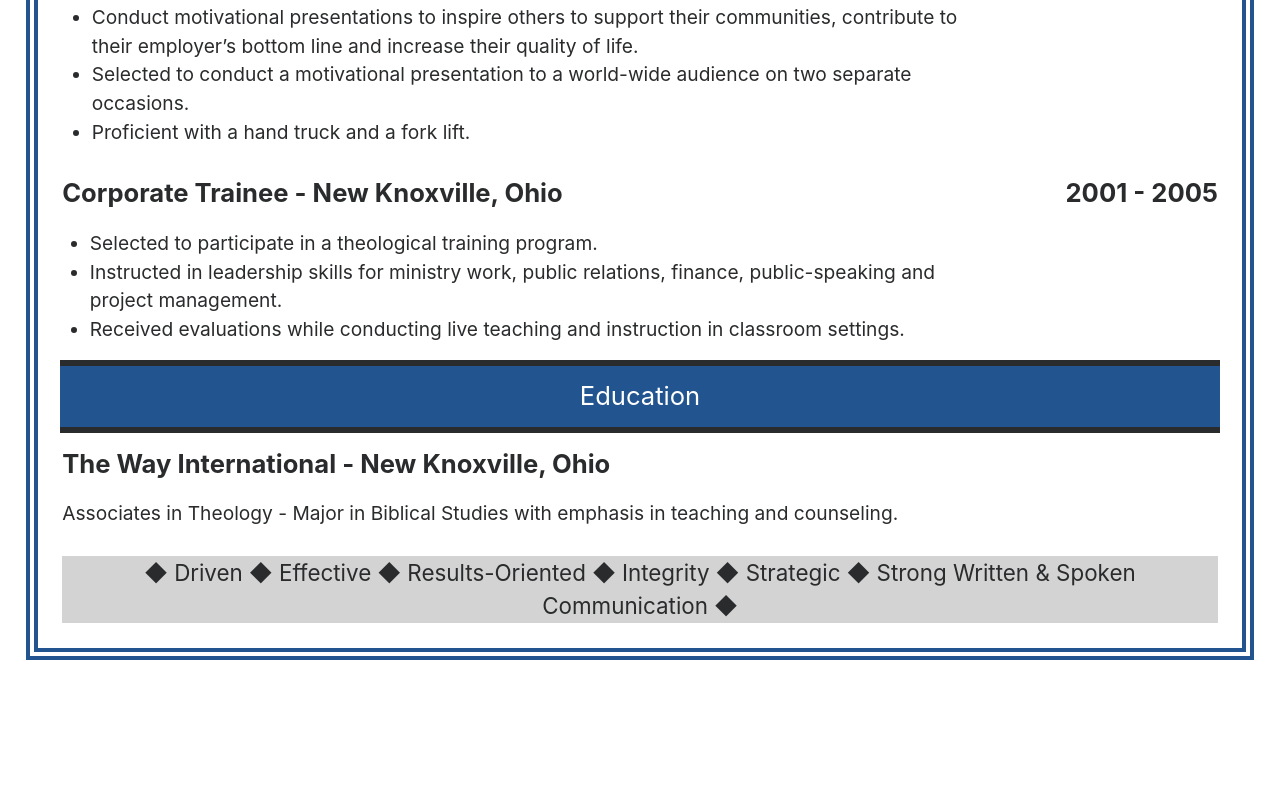
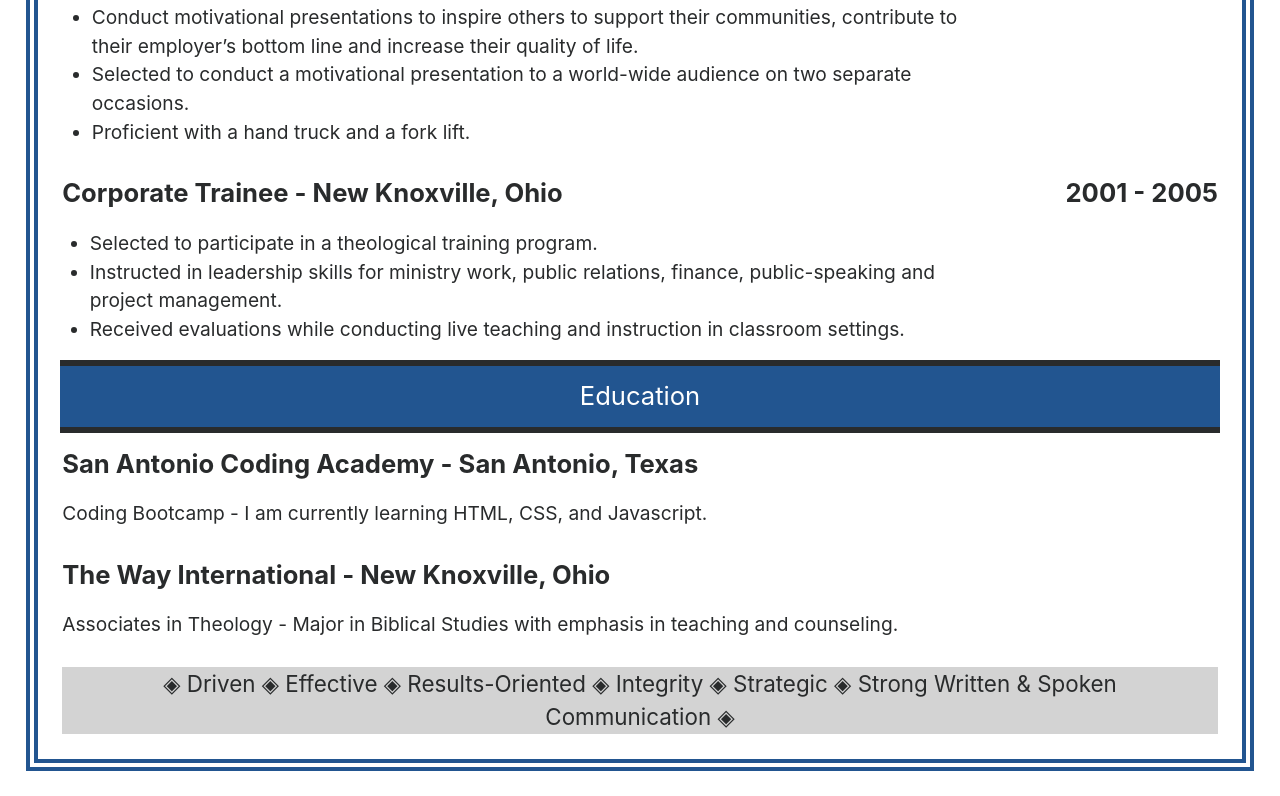
Before and after one commit to NickAlanTitus/Portfolio, a plain HTML site: page resume/index.html in a window 1280 px wide. Shown: the part 1548-2344 px from the top of the page. Before the commit the page ends 2233 px from the top, so only its background shows below. Drawn offline with nearby package versions, Linux system fonts and the light colour scheme; a script that the page names is missing.

Commit message:
added coding bootcamp to education

```diff
--- a/resume/index.html
+++ b/resume/index.html
@@ -34,8 +34,8 @@
       <div class="row rdp">
         <div class="col-sm-12">
           <h2 id="results">Results-Driven Professional</h2>
-          <p class="diamondbullets">Project Management &#x25c6; Continuous Improvement &#x25c6; Budgeting</p>
-          <p class="diamondbullets" id="diamondbullet2">Leadership Developement &#x25c6; Interpersonal Skills &#x25c6; Public Speaking &#x25c6; Training &#x25c6; Scheduling</p>
+          <p class="diamondbullets">Project Management &#9672; Continuous Improvement &#9672; Budgeting</p>
+          <p class="diamondbullets" id="diamondbullet2">Leadership Developement &#9672; Interpersonal Skills &#9672; Public Speaking &#9672; Training &#9672; Scheduling</p>
         </div>
       </div>
       <!--Bottom centered border-->
@@ -157,6 +157,13 @@
           </div>
         </div>
       </div>
+      <div class="row experienceheader1">
+          <p class="xh">San Antonio Coding Academy - San Antonio, Texas</p>
+      </div>
+      <!--Degree information-->
+      <div class="row"id="lastdescription">
+        <p>Coding Bootcamp - I am currently learning HTML, CSS, and Javascript.</p>
+      </div>
       <!--Educational Institution-->
       <div class="row experienceheader1">
           <p class="xh">The Way International - New Knoxville, Ohio</p>
@@ -169,8 +176,8 @@
       <!--Characteristic diamond points-->
       <div class="row rdp">
         <div class="col-sm-12">
-          <p class="diamondbullets">&#x25c6; Driven &#x25c6; Effective &#x25c6; Results-Oriented &#x25c6;
-            Integrity &#x25c6; Strategic &#x25c6; Strong Written & Spoken Communication &#x25c6;</p>
+          <p class="diamondbullets">&#9672; Driven &#9672; Effective &#9672; Results-Oriented &#9672;
+            Integrity &#9672; Strategic &#9672; Strong Written & Spoken Communication &#9672;</p>
         </div>
       </div>
     </div>
```
